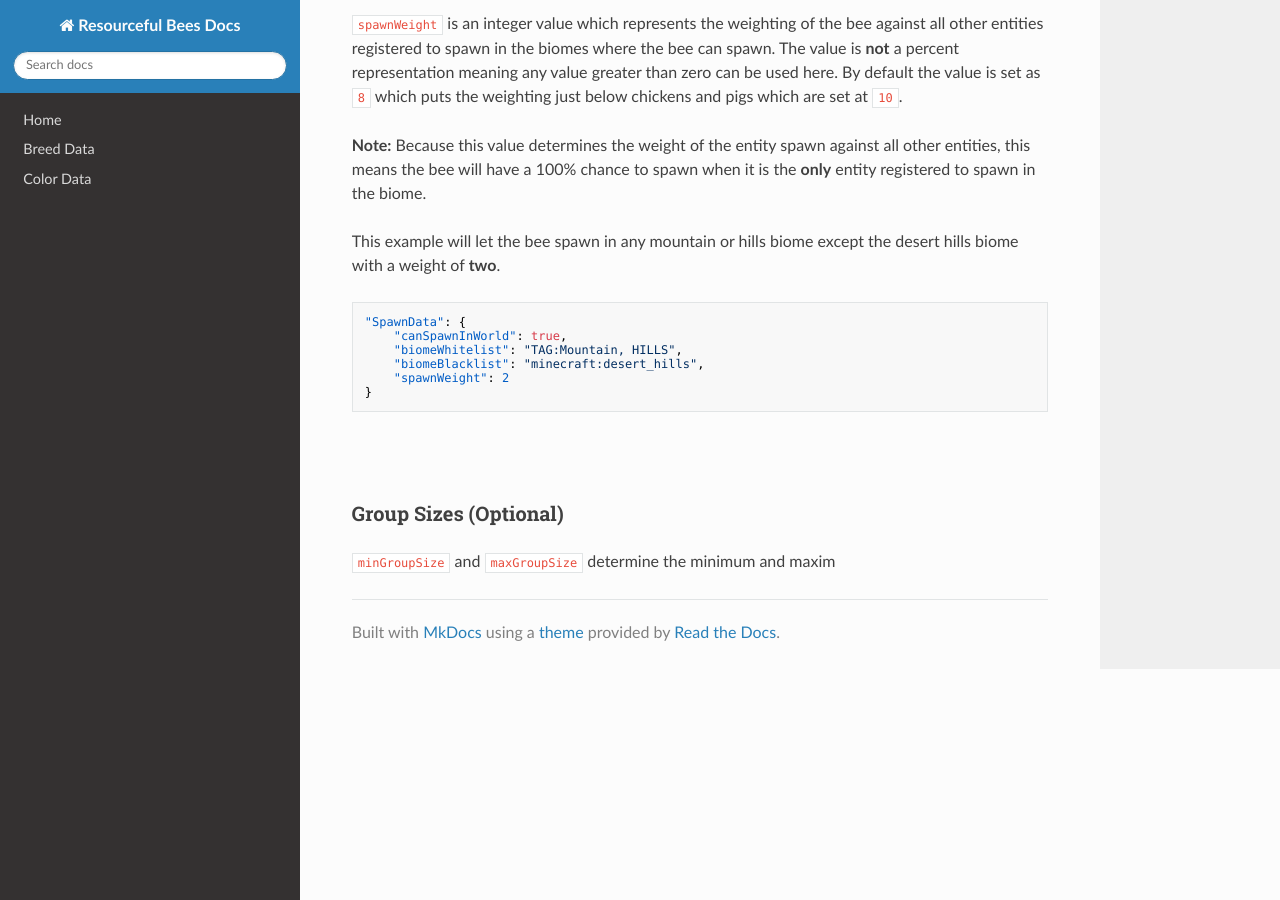
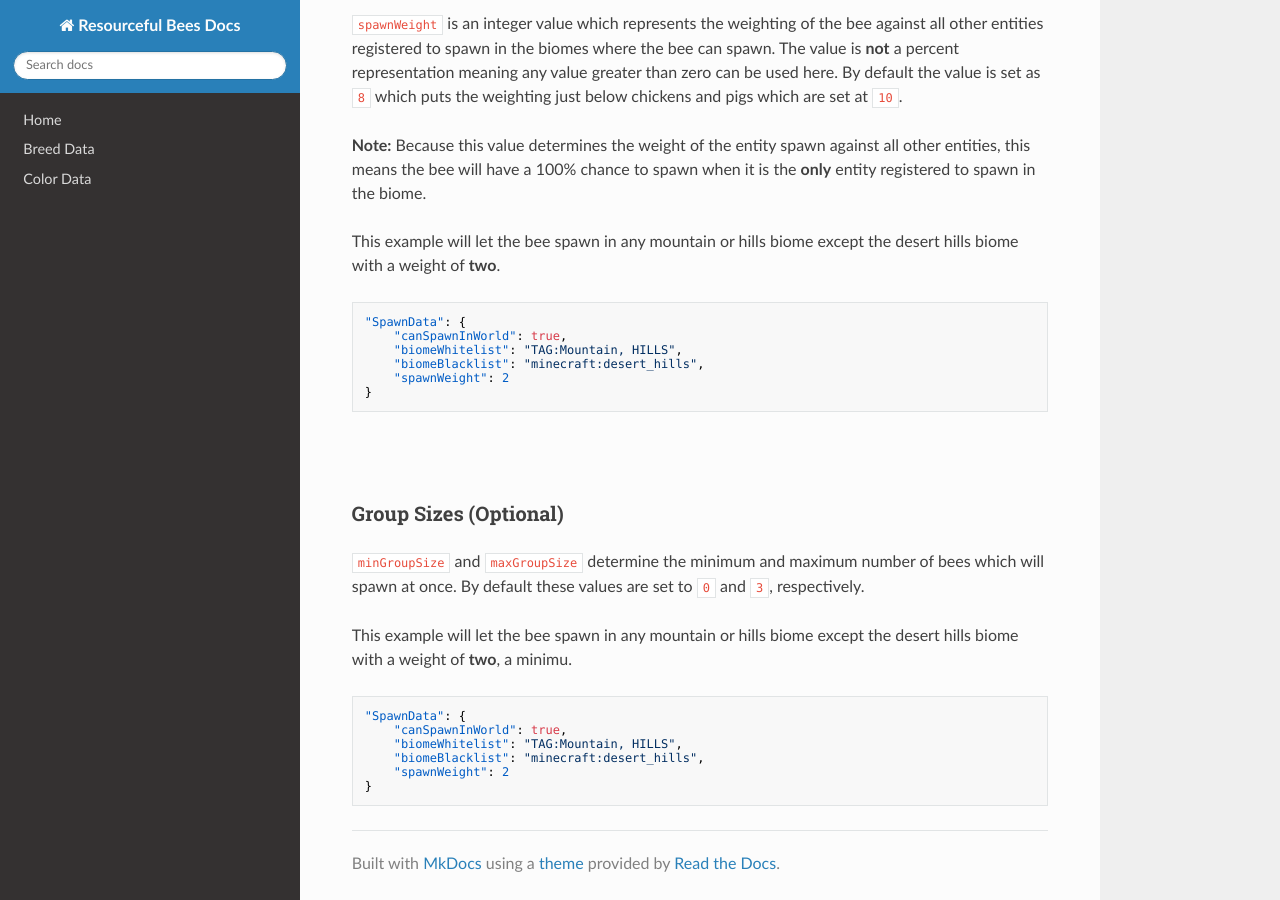
Before and after one commit to Team-Resourceful/ResourcefulBeesDocs, an MkDocs documentation site: the page built from docs/bee_data/spawn_data.md, in a window 1280 px wide and 900 px high, scrolled down 1819 px. Built offline with MkDocs 1.6.1, drawn with Linux system fonts in a browser that asks for light colours; nearby versions of some CDN libraries.

Commit message:
docs/bee_data/spawn_data.md updated from https://stackedit.io/

````diff
--- a/docs/bee_data/spawn_data.md
+++ b/docs/bee_data/spawn_data.md
@@ -85,8 +85,18 @@ This example will let the bee spawn in any mountain or hills biome except the de
 
 ### **Group Sizes** (Optional)
 
-`minGroupSize` and `maxGroupSize` determine the minimum and maxim
+`minGroupSize` and `maxGroupSize` determine the minimum and maximum number of bees which will spawn at once. By default these values are set to `0` and `3`, respectively.
+
+This example will let the bee spawn in any mountain or hills biome except the desert hills biome with a weight of **two**, a minimu.
+```json
+"SpawnData": {
+	"canSpawnInWorld": true,
+	"biomeWhitelist": "TAG:Mountain, HILLS",
+	"biomeBlacklist": "minecraft:desert_hills",
+	"spawnWeight": 2
+}
+```
 <!--stackedit_data:
-eyJoaXN0b3J5IjpbODc0MDQ2NTI1LDE5Mjg5NTcyMDcsMTY4ND
+eyJoaXN0b3J5IjpbOTA4NDY2MDgwLDE5Mjg5NTcyMDcsMTY4ND
 YzMzA3MV19
 -->
````
